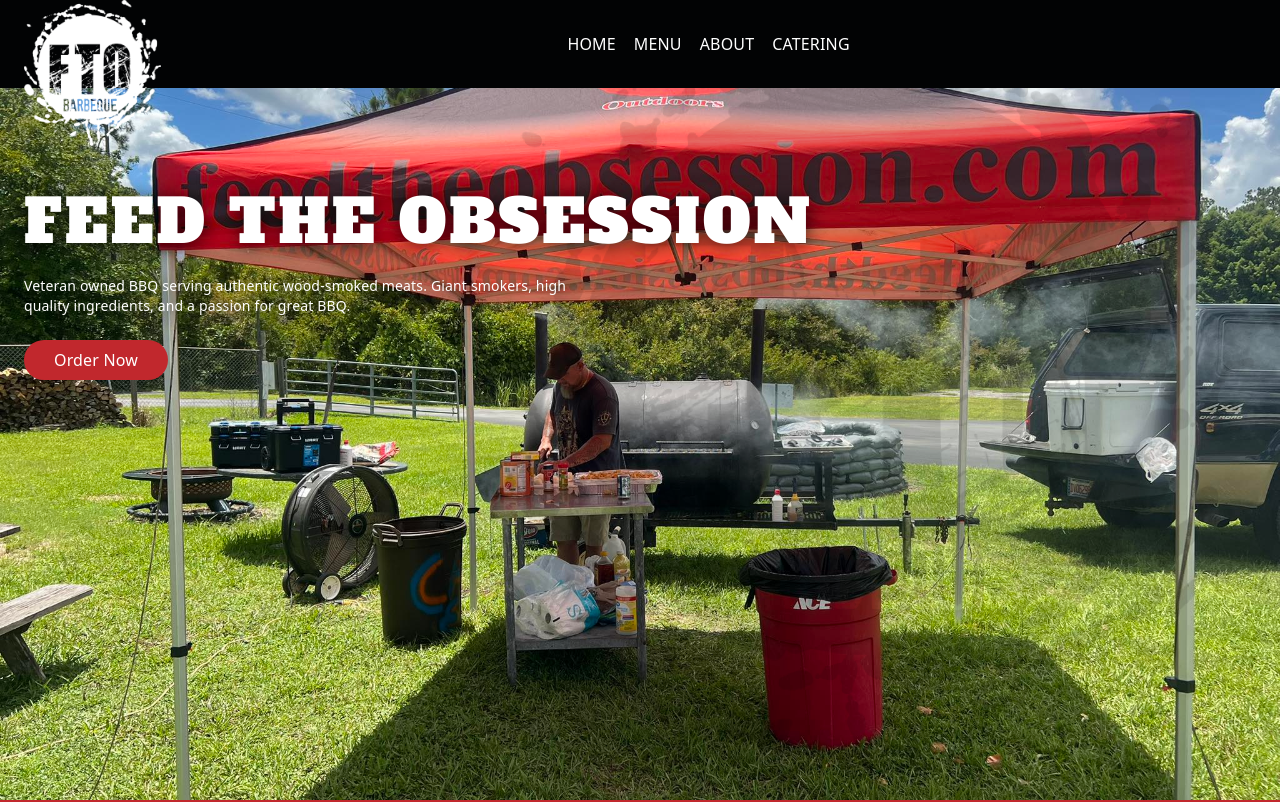
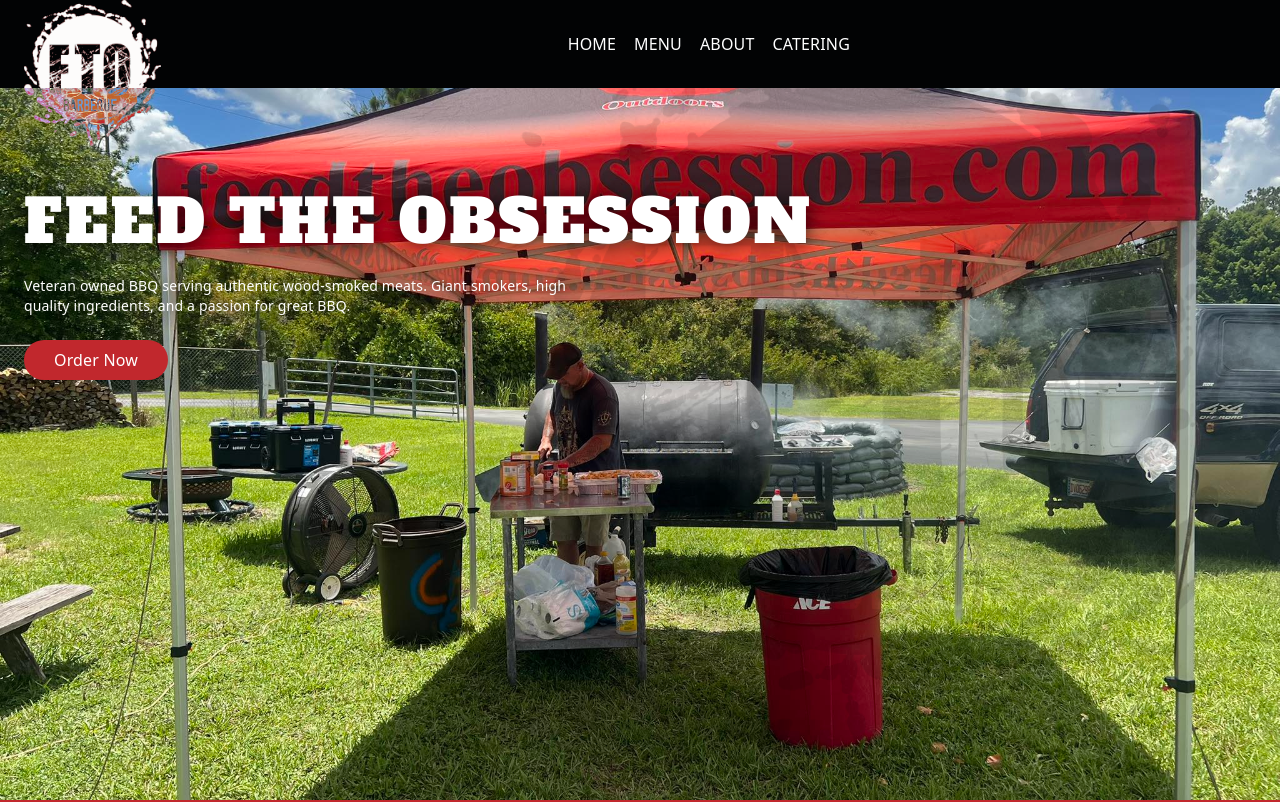
Before and after one commit to brennanhunter/feed-the-obsession-bbq, a Next.js app: page / in a window 1280 px wide. Shown: the top 802 px of the page. Built offline with nearby package versions, Linux system fonts and the light colour scheme; grey boxes are pictures that could not be loaded.

Commit message:
Made the logo change based on bg.

```diff
--- a/app/components/Header.tsx
+++ b/app/components/Header.tsx
@@ -1,7 +1,6 @@
 "use client";
 
 import Link from "next/link";
-import Logo from "./Logo";
 import { useState } from "react";
 
 export default function Header() {
@@ -10,12 +9,9 @@
   return (
     <header className="h-[5.5rem] sticky top-0 z-50 w-full bg-brand-secondary">
       <div className="container mx-auto text-white flex justify-between items-center h-full px-6">
-        {/* Logo */}
-        <Link href="/" className="self-start cursor-pointer hover:opacity-80 transition-opacity">
-          {/* Big logo: starts at the header top, overflows 66% of header height below.
-              text-white -> white on the dark header. Swap to text-brand-primary for red. */}
-          <Logo className="h-[calc(5.5rem*1.66)] aspect-[2718/2896] text-white" />
-        </Link>
+        {/* Logo lives in <LogoOverlay /> (app/page.tsx) so its blend can react to the
+            carousel behind it. This spacer just reserves its slot so the nav stays put. */}
+        <div aria-hidden className="w-[8.6rem]" />
 
         {/* Desktop Navigation */}
         <nav className="sm:flex hidden">
--- a/app/components/Logo.tsx
+++ b/app/components/Logo.tsx
@@ -1,8 +1,5 @@
 // The logo PNG is a black silhouette on transparency (the "FTO" letters are
-// transparent knockouts). We render it as a CSS mask over a `currentColor` box,
-// so the logo takes whatever text color it's given:
-//   text-white          -> white logo (use on dark backgrounds)
-//   text-brand-primary  -> red logo   (use on white/light backgrounds)
+// transparent knockouts), so we render it as a CSS mask and color it freely.
 // Size it with height + the logo's aspect ratio, e.g. `h-28 aspect-[2718/2896]`.
 
 const maskStyle = {
@@ -16,6 +13,20 @@
   maskSize: "contain",
 } as const;
 
+/**
+ * Bare masked logo silhouette. Give it a `bg-*` class for color and `h-* aspect-*`
+ * for size. Used directly by LogoOverlay (which puts the blend mode on a fixed
+ * ancestor) and by the solid <Logo> below.
+ */
+export function LogoShape({ className = "" }: { className?: string }) {
+  return <span aria-hidden className={`block shrink-0 ${className}`} style={maskStyle} />;
+}
+
+/**
+ * Solid logo that takes its color from the current text color:
+ *   text-white          -> white logo (dark backgrounds)
+ *   text-brand-primary  -> red logo   (light backgrounds)
+ */
 export default function Logo({ className = "" }: { className?: string }) {
   return (
     <span
--- /dev/null
+++ b/app/components/LogoOverlay.tsx
@@ -0,0 +1,44 @@
+import Link from "next/link";
+import { LogoShape } from "./Logo";
+
+// Page-level logo overlay for the home page.
+//
+// It lives OUTSIDE the sticky header's stacking context, as two `fixed` layers at
+// the page root. A `fixed` element blends against the page painted behind it, so
+// each layer's mix-blend reacts to BOTH the dark header bar and the carousel photo
+// (and whatever scrolls under it). The two blends compose to:
+//   white over dark pixels, brand red over light pixels — per pixel, live.
+//
+// Layer 1 (white + difference) inverts the backdrop: white over dark, black over light.
+// Layer 2 (red + lighten) paints brand red into those now-dark (originally light)
+// areas via max(red, backdrop), leaving the white areas untouched. Layer 2 sits
+// above Layer 1 (higher z-index) so it blends against Layer 1's result.
+//
+// The logo starts at the header top and overflows 66% of the header height below it.
+const SIZE = "h-[calc(5.5rem*1.66)] aspect-[2718/2896]";
+
+export default function LogoOverlay() {
+  return (
+    <>
+      {/* Layer 1 — invert the backdrop */}
+      <div className="fixed inset-x-0 top-0 z-[60] pointer-events-none mix-blend-difference">
+        <div className="container mx-auto px-6">
+          <LogoShape className={`bg-white ${SIZE}`} />
+        </div>
+      </div>
+
+      {/* Layer 2 — brand red over the light areas (also carries the clickable home link) */}
+      <div className="fixed inset-x-0 top-0 z-[61] pointer-events-none mix-blend-lighten">
+        <div className="container mx-auto px-6">
+          <Link
+            href="/"
+            aria-label="FTO Barbeque — home"
+            className="pointer-events-auto inline-block hover:opacity-80 transition-opacity"
+          >
+            <LogoShape className={`bg-brand-primary ${SIZE}`} />
+          </Link>
+        </div>
+      </div>
+    </>
+  );
+}
--- a/app/page.tsx
+++ b/app/page.tsx
@@ -1,4 +1,5 @@
 import Header from "./components/Header";
+import LogoOverlay from "./components/LogoOverlay";
 import Carousel from "./components/Carousel";
 import FindTheSmoke from "./components/FindTheSmoke";
 import MenuWrapper from "./components/MenuWrapper";
@@ -14,6 +15,7 @@
       {/* BIKE WEEK - uncomment for next bike week */}
       {/* <BikeWeekModal /> */}
       <Header />
+      <LogoOverlay />
       <Carousel />
       <FindTheSmoke />
       <MenuWrapper />
```
